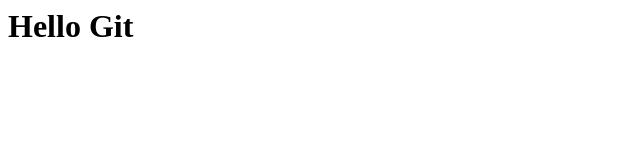
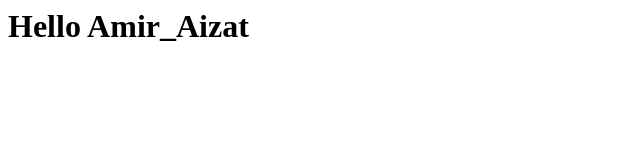
Before and after one commit to Amir1902/git-sample, a plain HTML site: page index.html in a window 1280 px wide. Shown: the whole page, without its empty margins (0-640 px from the left). Drawn offline with Linux system fonts and the light colour scheme.

Commit message:
Wrong commit

```diff
--- a/index.html
+++ b/index.html
@@ -1 +1 @@
-<h1>Hello Git</h1>
+<h1>Hello Amir_Aizat</h1>
```
